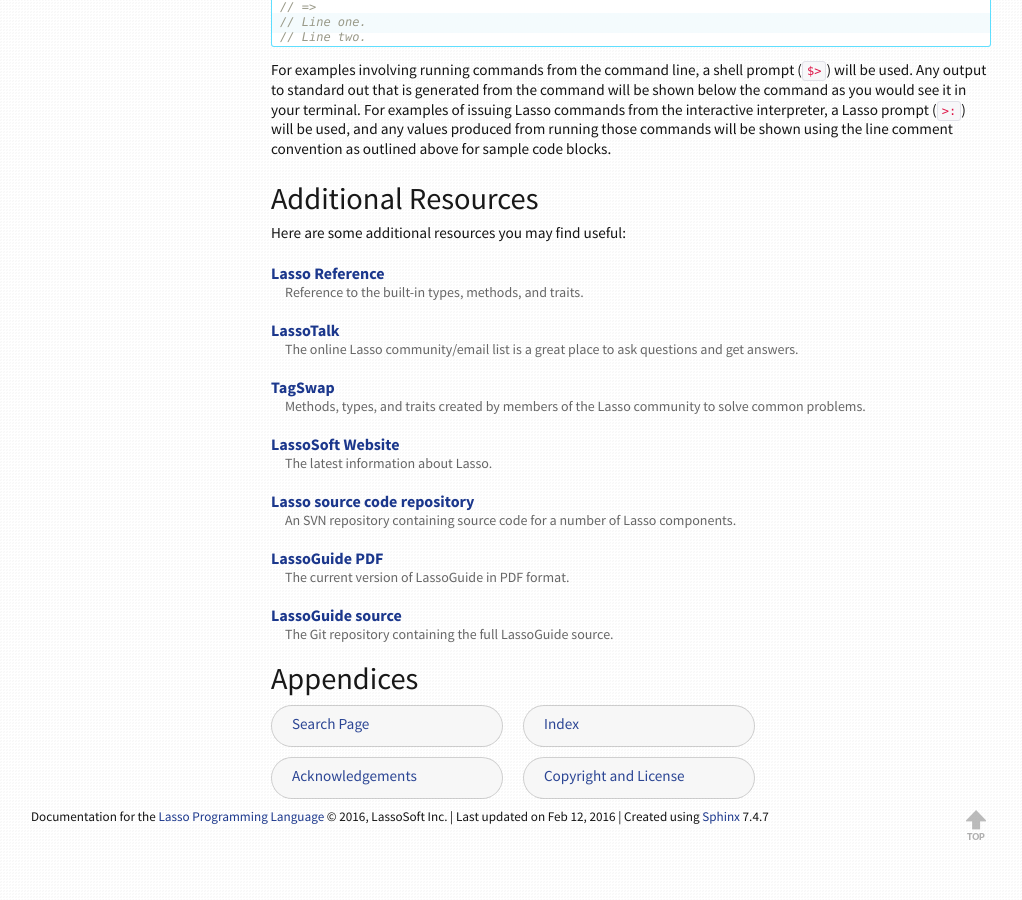
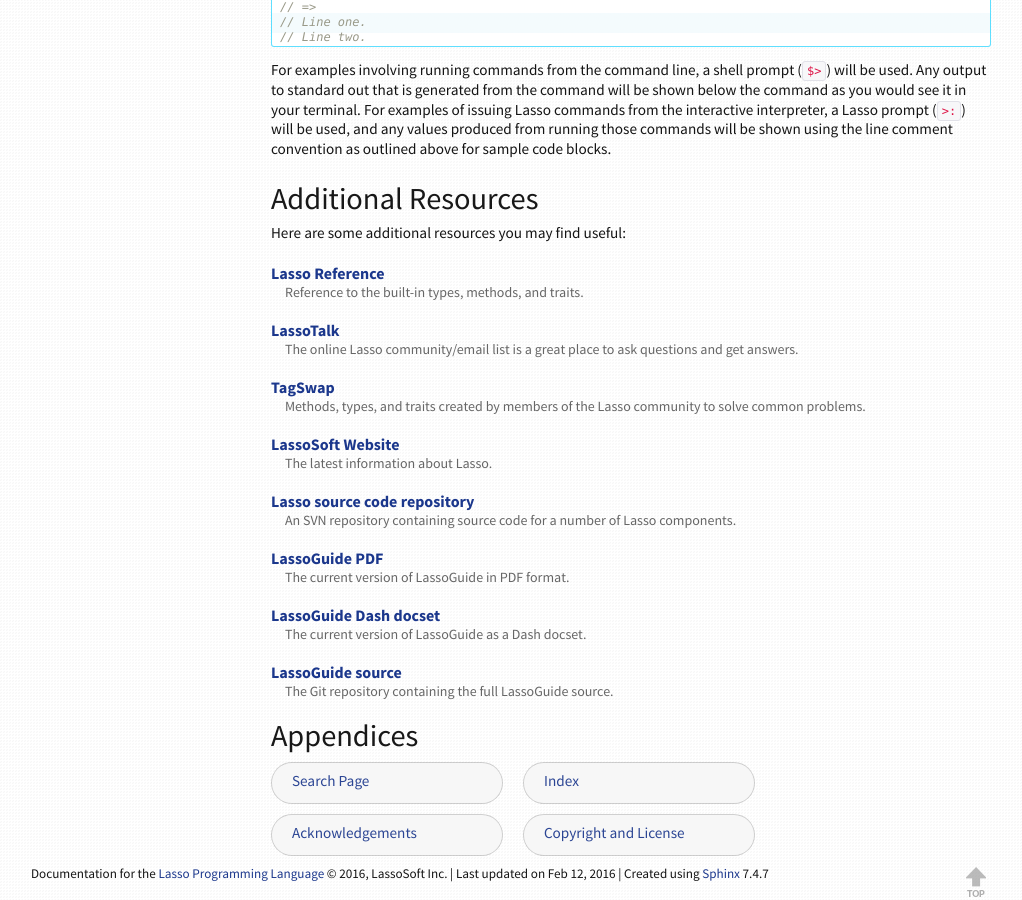
Before and after one commit to LassoSoft/LassoGuide, a Sphinx documentation site: the page built from source/index.rst, in a window 1280 px wide and 900 px high, scrolled down 991 px. Shown: the whole window, without its empty margins (129-1151 px from the left). Built offline with Sphinx 7.4.7, drawn with Linux system fonts in a browser that asks for light colours; cross-references to code outside the pages are shown as plain code; before the commit the page ends 1834 px from its top, so only the background shows below that.

Commit message:
add Dash docset

```diff
--- a/source/_includes/resources.rst
+++ b/source/_includes/resources.rst
@@ -20,5 +20,8 @@
 `LassoGuide PDF <http://lassoguide.com/LassoGuide9.2.pdf>`_
    The current version of LassoGuide in PDF format.
 
+`LassoGuide Dash docset <dash-feed://http%3A%2F%2Flassoguide.com%2FLassoGuide.xml>`_
+   The current version of LassoGuide as a Dash docset.
+
 `LassoGuide source <https://github.com/LassoSoft/LassoGuide>`_
    The Git repository containing the full LassoGuide source.
```
Also changed, not shown: 3 other files.
